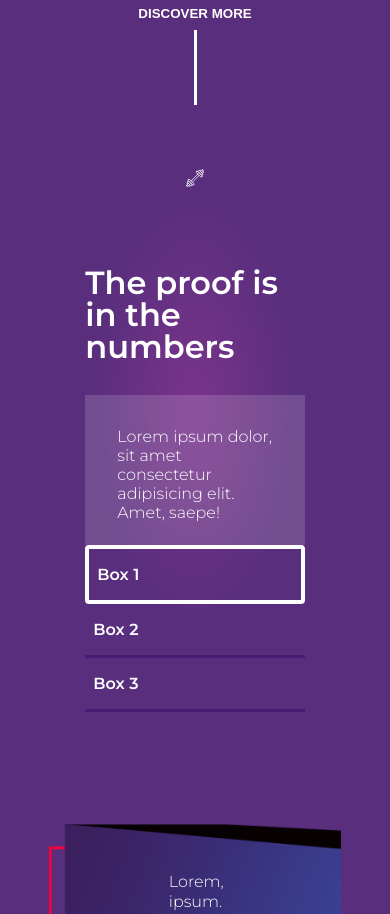
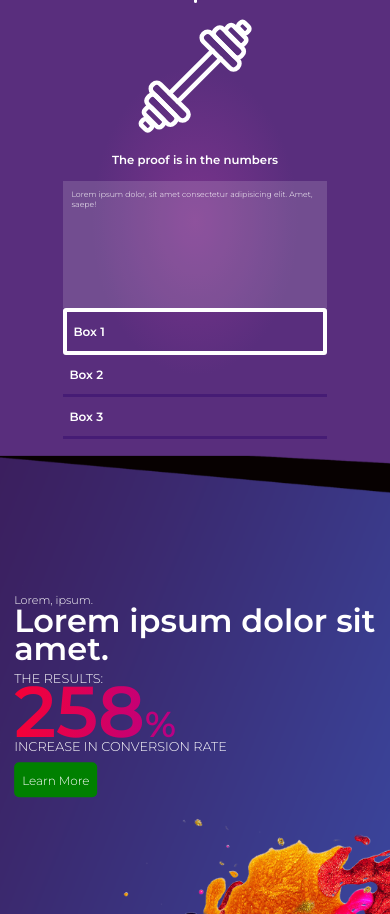
Before and after one commit to zakgoldwasser/webmechanix-inspired, a plain HTML site: page index.html in a window 390 px wide. Shown: the part 704-1618 px from the top of the page. Drawn offline with nearby package versions, Linux system fonts and the light colour scheme.

Commit message:
Update style.css

```diff
--- a/style.css
+++ b/style.css
@@ -6,21 +6,22 @@ body{
     font-family: 'Montserrat', sans-serif;
     background:#592e7d;
     padding:0;
-    padding-bottom:5em;
     margin:0;
+    width:100vw;
+    overflow-x: hidden
 }
 h2{
     margin:.5em 0 0 0;
-    font-size:2em;
+    font-size:4vw;
     font-weight:600;
-    line-height: 1em;
+    line-height: .9em;
 }
 small {
-    font-size: 1em;
-    line-height: 1.2em;
+    font-size: 1.75vw;
     padding:0em;
 }
 p{
+    font-size:1.25vw;
     margin:0;
 }
 #svg{
@@ -46,25 +47,18 @@ p{
     vertical-align:center;
     cursor:pointer;
 }
+@media (max-width:750px){
+    .menu{
+        box-shadow:5px 5px 6px rgba(0,0,0,.4)
+    }
+}
 .menu > img{
     max-width:25px;
     vertical-align: middle;
 }
-@media (max-width:750px){
-    #svg{
-        display:none;
-    }
-    .menu{
-        padding:1.25em;
-    }
-    .menu > img{
-        max-width:35px;
-        max-height:35px;
-        vertical-align: middle;
-    }
-}
+
 .hero-container{
-    width:100%;
+    width:100vw;
     height:80vh;
     background-image: url("hero.jpg");
     background-size:cover;
@@ -74,29 +68,42 @@ p{
 }
 .logo{
     display:flex;
-    wide:100%;
-    justify-content:center;
-    padding:1em;
+    width:fit-content;
+    margin-left:auto;
+    margin-right:auto;
+    padding-top:1em;
 }
-.logo > *{
+.logo img{
+    margin-left:auto;
     margin-right:auto;
-    margin-left:auto;
+    width:95%
 }
 .hero{
     display:flex;
     margin-left:auto;
     margin-right:auto;
     width:85%;
-    padding:6em;
+    padding:1em;
     color:white;
     align-items:center
 }
 .hero h1{
     line-height:1em;
-    font-size:4em;
+    font-size:6vw;
     margin-top:0em;
     margin-bottom:0em;
 }
+@media (max-width:768px){
+    .hero h1{
+        font-size:7vw;
+    }
+}
+@media (max-width:425px){
+    .hero h1{
+        font-size:9vw;
+    }
+}
+
 .hero-gradient{
     position:absolute;
     background-image: linear-gradient(rgba(89,46,125,0), #592e7d);
@@ -153,6 +160,10 @@ p{
     width:50%;
     padding:4em;
 }
+@media (max-width:992px){
+    .icon-box > .left{
+    padding:2em;}
+}
 .animate-svg{
     stroke-dasharray:1;
     stroke-dashoffset:1;
@@ -167,36 +178,52 @@ p{
     width:50%;
     color:white;
 }
-@media (max-width:1020px){
+
+.accordian{
+    margin-top:2em;
+}
+
+@media (max-width:660px){
     .icon-box{
         flex-direction:column;
     }
     .icon-box > .left{
         width:50%;
+        padding:1em;
         margin-right:auto;
         margin-left:auto;
     }
     .icon-box > .right{
-        width:75%;
+        width:90%;
         padding:0;
         margin-left:auto;
         margin-right:auto;
     }
+    .icon-box > .right h2{
+        text-align:center;
+        font-size:3vw;
+    }
     .content-box.active .accordian-content{
     background:rgba(255,255,255,.15);}
-}
-.accordian{
-    margin-top:2em;
+
+    .accordian-content p{
+        font-size:2vw;
+    }
+    .accordian{
+        margin-top:1em;
+    }
 }
 .accordian-content{
     position:relative;
     height:0;
     transition:.5s;
     overflow: hidden;
+    padding-left:2em;
 }
 .content-box.active .accordian-content{
-    height:150px;
-    padding:2em;
+    height:15vh;
+    padding-top:.5em;
+    padding-left:.5em;
 }
 .content-box.active .label{
     border:4px solid;
@@ -206,16 +233,18 @@ p{
 .label{
     cursor:pointer;
     border-bottom: 3px solid #461c75;
-    padding-top:1em;
-    padding-bottom:1em;
+    padding-top:.5em;
+    padding-bottom:.5em;
     padding-left:.5em;
     transition:.5s;
+    font-size:12px;
     font-weight:600;
-    width:65%;
+    width:100%;
 }
 @media (max-width:1020px){
     .label{
-       width:100%;
+       padding-top:1em;
+        padding-bottom:1em;
     }}
 .first{
     border-top: 3px solid #461c75;
@@ -227,13 +256,17 @@ p{
 
 
 .button-container{
-    margin-top:2em;
+    margin-top:-1em;
     width:100%;
     justify-content:center;
     overflow:visible;
     text-align:center;
     position: relative;
 }
+@media (max-width:1020px){
+    .button-container{
+        margin-top:-5em;
+    }}
 button{
     display:inline-block;
     margin-left:auto;
@@ -253,35 +286,24 @@ button:hover{
     content: "";
     display: block;
     width: 3px;
-    height: 75px;
+    height: 10vh;
     background: #fff;
     margin: 0.5rem auto 0;
+    border-radius:2px;
 }
-
-
 
 .info-wrapper{
     width:100%;
     height:100%;
     position:relative;
+    margin-bottom:10em;
 }
 .infobox-container{
-    width:75%;
+    max-width:75%;
     height:75vh;
-    margin-top:2em;
     margin-left:auto;
     margin-right:auto;
     position:relative;
-}
-@media (max-width:1700px){
-    .infobox-container{
-        margin-top:-2em;
-    }
-}
-@media (max-width:1020px){
-    .infobox-container{
-        margin-top:2em
-    }
 }
 .infobox{
     position:absolute;
@@ -290,80 +312,111 @@ button:hover{
     background-repeat: no-repeat;
     background-position:center;
     cursor:pointer;
+    aspect-ratio:2/1.08;
     top:0;
     bottom:0;
     left:0;
     right:0;
-    padding:5em 10em;
+    padding:0em 3em
 }
-@media (max-width:1500px){
-    .infobox{
-        padding:0em 7em;
-    }
+.infobox > .content{
+    top:50%;
+    transform:translate(0,-50%);
 }
 
-.infobox>.content{
-    top: 50%;
-    transform: translateY(-50%);
-}
-@media (max-width:1020px){
+@media (max-width:660px){
     .infobox{
+        left:50%;
+        transform:translateX(-50%);
+        margin-top:1em;
+        padding:0em 1.5em;
         background-image: url("bg2.png");
+        background-position:top;
+        aspect-ratio:676/1096;
+        height:95vh;
     }
-    .infobox>.content{
-        top: 0%;
-        transform: translateY(0%);
-        width:50%;
-        margin-left:auto;
-        margin-right:auto;
-        margin-top:3em;
+    #path{
+        display:none;
     }
-}
-@media (max-width:900px){
-    .infobox>.content{
-        margin-top:4em;
-        width:75%;
+    .infobox > .content{
+        top:25%;
+        transform:translate(10%,-50%);
+        width:95%;
     }
-}
-@media (max-width:750px){
-    .infobox>.content{
-        margin-top:6em;
-        margin-left:1em;
-        margin-right:1em;
-    }
-}
-@media (max-width:560px){
-    .infobox>.content{
-        width:95%;
-        margin-top:8em;
-        margin-left:.5em;
-        margin-right:.5em;
+    .infobox > .content h2{
+        font-size:4vw;
+        line-height:3vw
     }
 }
 .content{
+    margin-right:auto;
     position:relative;
     display:flex;
     flex-direction:column;
     color:white;
-    width:33%;
+    width:50%;
 }
 .wide{
-    width:50%;
+    width:75%;
 }
 .stat-container{
     margin-top:1em;
     margin-bottom:1em;
 }
+@media (max-width:768px){
+    .wide{
+       width:100%;
+    }
+    .stat-container{
+        margin-top:.5em;
+        margin-bottom:.5em;
+    }
+}
+
 .gradient-text{
     margin-bottom:-.15em;
     font-weight:600;
     position:relative;
     width:fit-content;
     background:linear-gradient(90deg,#f60136,#b80086);
-    font-size:6em;
+    font-size:10vw;
     line-height:.70em;
     -webkit-background-clip:text;
     -webkit-text-fill-color:transparent;
+}
+@media (max-width:660px){
+    .infobox > .content{
+        top:30%;
+    }
+    .infobox > .content h2{
+        margin-top:0;
+        font-size:6vw;
+        line-height:5vw;}
+    .infobox > .content > small{
+        font-size:2vw;
+    }
+    .stat-container > p{
+        font-size:2.5vw;
+    }
+    .gradient-text{
+        font-size:12vw;
+    }}
+@media (max-width:500px){
+    .infobox > .content{
+        top:30%;
+    }
+    .infobox > .content h2{
+        font-size:max(2rem,8vw);
+        line-height:max(1.75rem,7vw);}
+    .infobox > .content > small{
+        font-size:max(.7rem,2.5vw);
+    }
+    .stat-container > p{
+        font-size:max(.8rem,3vw);
+    }
+    .gradient-text{
+        font-size:max(4.5rem,15vw);
+    }
 }
 #number{
     line-height:0em;
@@ -374,15 +427,15 @@ button:hover{
 .link-box{
     position:relative;
     width:fit-content;
-    padding:1em 2em 1em 2em;
     border-radius:5px;
+    padding:.5rem;
 }
 .link-box a{
     position:relative;
    text-decoration:none;
    color:white;
    z-index:3;
-   font-size:1em;
+   font-size:max(.75rem,1.5vw);
 
 }
 .link-box-bg{
```
